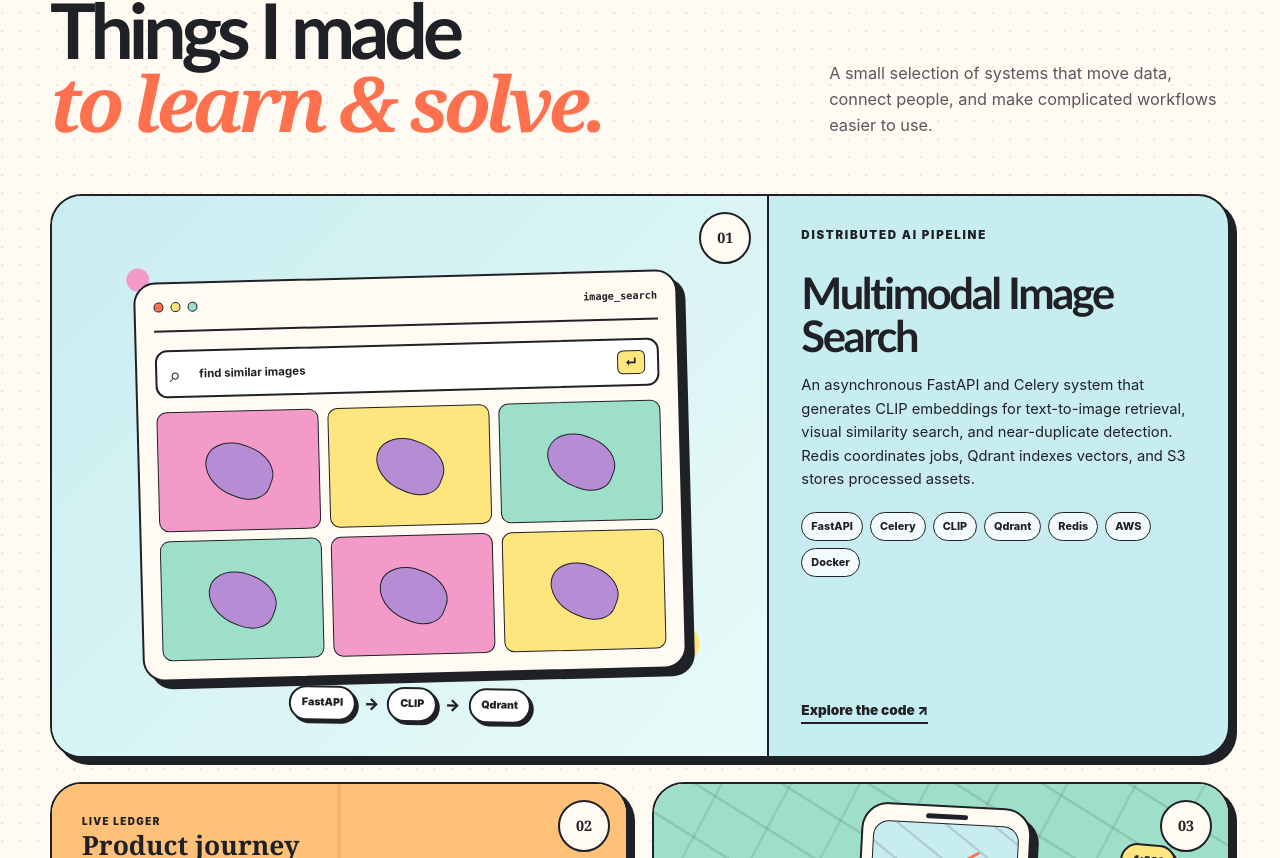
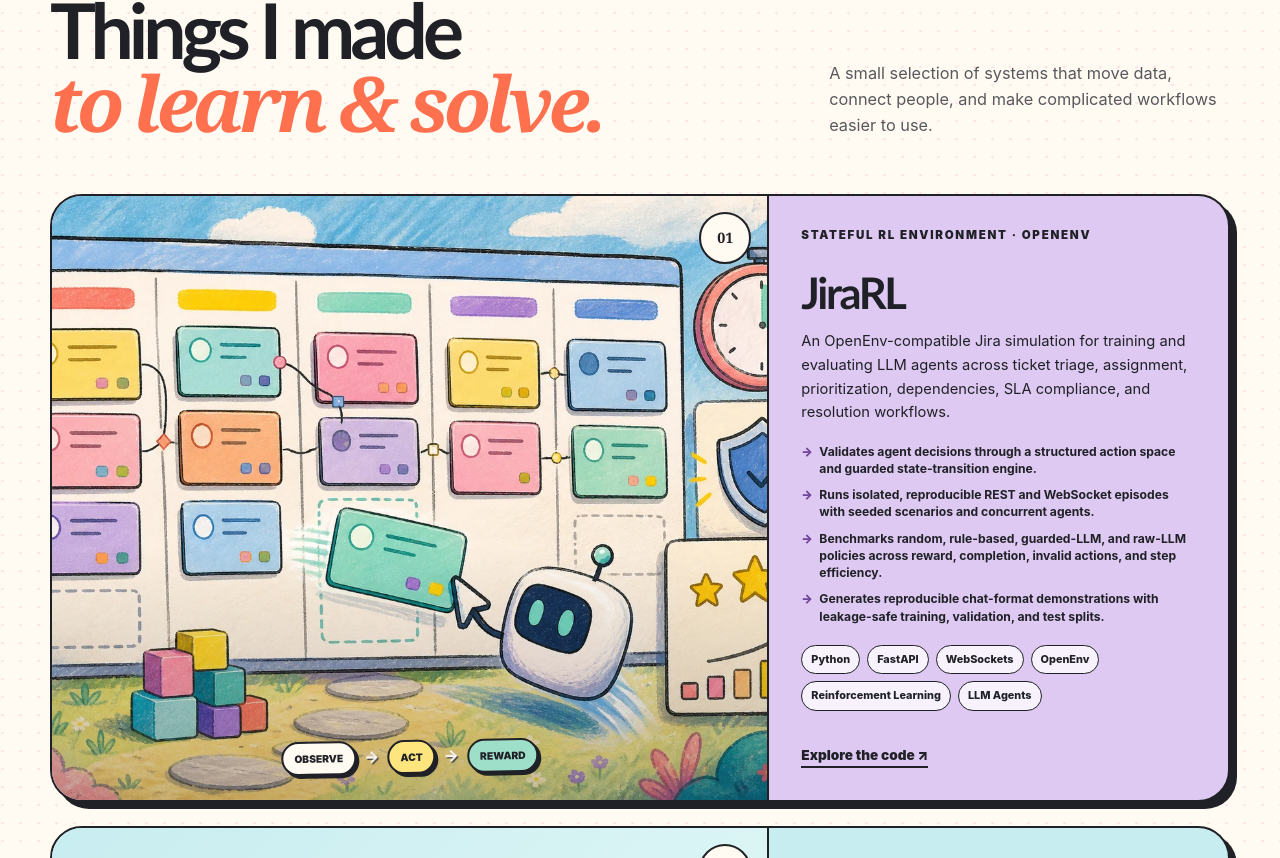
Before and after one commit to git-chirag/portfolio-modern, a Next.js app: page / in a window 1280 px wide. Shown: the part 2922-3780 px from the top of the page. Built offline with nearby package versions, Linux system fonts and the light colour scheme.

Commit message:
Add JiraRL project and artwork

```diff
--- a/app/globals.css
+++ b/app/globals.css
@@ -955,6 +955,7 @@
   background: var(--sky);
 }
 
+.project-card--jira { background: #dec9f2; }
 .project-card--yellow { background: var(--yellow); }
 .project-card--pink { background: var(--pink); }
 
@@ -983,6 +984,56 @@
 
 .project-card:hover .project-visual {
   transform: scale(1.018);
+}
+
+.project-visual--jira {
+  background: var(--sky);
+}
+
+.project-visual--jira::after {
+  content: "";
+  position: absolute;
+  inset: 58% 0 0;
+  z-index: 1;
+  background: linear-gradient(transparent, rgba(32, 33, 38, 0.24));
+  pointer-events: none;
+}
+
+.project-visual--jira img {
+  object-fit: cover;
+  object-position: 50% 50%;
+}
+
+.jira-loop {
+  position: absolute;
+  left: 50%;
+  bottom: 26px;
+  z-index: 2;
+  display: flex;
+  align-items: center;
+  gap: 8px;
+  transform: translateX(-50%) rotate(-1deg);
+}
+
+.jira-loop span {
+  padding: 7px 11px;
+  border: var(--border);
+  border-radius: 999px;
+  background: var(--paper);
+  box-shadow: 3px 3px 0 var(--ink);
+  font-size: 0.64rem;
+  font-weight: 950;
+  text-transform: uppercase;
+}
+
+.jira-loop span:nth-of-type(2) { background: var(--yellow); }
+.jira-loop span:nth-of-type(3) { background: var(--mint); }
+
+.jira-loop i {
+  color: var(--paper);
+  font-style: normal;
+  font-weight: 950;
+  filter: drop-shadow(1px 1px 0 var(--ink));
 }
 
 .project-visual--search {
@@ -1365,6 +1416,30 @@
 .project-copy > p:not(.project-kicker) {
   margin: 0;
   font-size: 0.92rem;
+}
+
+.project-highlights {
+  margin: 18px 0 0;
+  padding: 0;
+  display: grid;
+  gap: 9px;
+  list-style: none;
+}
+
+.project-highlights li {
+  position: relative;
+  padding-left: 18px;
+  font-size: 0.76rem;
+  font-weight: 700;
+  line-height: 1.42;
+}
+
+.project-highlights li::before {
+  content: "→";
+  position: absolute;
+  left: 0;
+  color: #704399;
+  font-weight: 950;
 }
 
 .project-copy > a {
--- a/app/page.tsx
+++ b/app/page.tsx
@@ -1,4 +1,5 @@
 /* eslint-disable @next/next/no-img-element */
+import Image from "next/image";
 import { PortraitSwitcher } from "./PortraitSwitcher";
 
 const experience = [
@@ -36,10 +37,27 @@
 
 const projects = [
   {
+    title: "JiraRL",
+    kicker: "Stateful RL environment · OpenEnv",
+    description:
+      "An OpenEnv-compatible Jira simulation for training and evaluating LLM agents across ticket triage, assignment, prioritization, dependencies, SLA compliance, and resolution workflows.",
+    highlights: [
+      "Validates agent decisions through a structured action space and guarded state-transition engine.",
+      "Runs isolated, reproducible REST and WebSocket episodes with seeded scenarios and concurrent agents.",
+      "Benchmarks random, rule-based, guarded-LLM, and raw-LLM policies across reward, completion, invalid actions, and step efficiency.",
+      "Generates reproducible chat-format demonstrations with leakage-safe training, validation, and test splits.",
+    ],
+    technologies: ["Python", "FastAPI", "WebSockets", "OpenEnv", "Reinforcement Learning", "LLM Agents"],
+    visual: "jira",
+    href: "https://github.com/git-chirag",
+    className: "project-card--hero project-card--jira",
+  },
+  {
     title: "Multimodal Image Search",
     kicker: "Distributed AI pipeline",
     description:
       "An asynchronous FastAPI and Celery system that generates CLIP embeddings for text-to-image retrieval, visual similarity search, and near-duplicate detection. Redis coordinates jobs, Qdrant indexes vectors, and S3 stores processed assets.",
+    highlights: [],
     technologies: ["FastAPI", "Celery", "CLIP", "Qdrant", "Redis", "AWS", "Docker"],
     visual: "search",
     href: "https://github.com/git-chirag/image_processor",
@@ -50,6 +68,7 @@
     kicker: "Published research · DApp",
     description:
       "A role-aware Ethereum application for transparent product listings, bidding, purchasing, and traceability across the supply chain.",
+    highlights: [],
     technologies: ["Ethereum", "Solidity", "React", "Tailwind"],
     visual: "chain",
     href: "https://github.com/git-chirag",
@@ -60,6 +79,7 @@
     kicker: "Location-aware mobile app",
     description:
       "A Flutter app for connection requests, live location sharing, and nearby meeting-place suggestions powered by Google Maps.",
+    highlights: [],
     technologies: ["Flutter", "Dart", "Firebase", "Google Maps"],
     visual: "meetup",
     href: "https://github.com/git-chirag",
@@ -157,6 +177,22 @@
 }
 
 function ProjectVisual({ kind, title }: { kind: string; title: string }) {
+  if (kind === "jira") {
+    return (
+      <div className="project-visual project-visual--jira">
+        <Image
+          src="/project-jirarl.webp"
+          alt={`Pastel ticket-workflow and reinforcement-learning illustration for ${title}`}
+          fill
+          sizes="(max-width: 900px) 100vw, 62vw"
+        />
+        <div className="jira-loop" aria-hidden="true">
+          <span>observe</span><i>→</i><span>act</span><i>→</i><span>reward</span>
+        </div>
+      </div>
+    );
+  }
+
   if (kind === "search") {
     return (
       <div className="project-visual project-visual--search" role="img" aria-label={`Pastel search interface illustration for ${title}`}>
@@ -415,6 +451,11 @@
                   <p className="project-kicker">{project.kicker}</p>
                   <h3>{project.title}</h3>
                   <p>{project.description}</p>
+                  {project.highlights.length > 0 && (
+                    <ul className="project-highlights">
+                      {project.highlights.map((highlight) => <li key={highlight}>{highlight}</li>)}
+                    </ul>
+                  )}
                   <div className="tag-list">
                     {project.technologies.map((technology) => <span key={technology}>{technology}</span>)}
                   </div>
```
Also changed, not shown: public/project-jirarl.webp (added), 1 other file (tests, documents, lock files or other folders).
